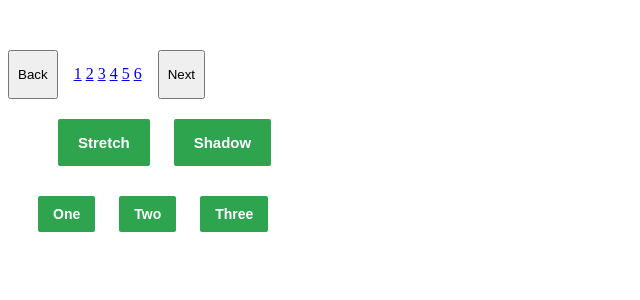
After one commit to owinoojala/crispy-computing-machine, a Django app: template templates/css-box-model.html in a window 1280 px wide. The commit adds this page. Shown: the top 300 px of the page, without its empty margins (0-640 px from the left). Run offline with Django 4.2, Linux system fonts and the light colour scheme; the template is opened without the code that fills it, so the values that code supplies are empty.

Commit message:
css box model

```diff
--- /dev/null
+++ b/templates/css-box-model.html
@@ -0,0 +1,153 @@
+<!DOCTYPE html>
+<html lang="en">
+<head>
+    <meta charset="UTF-8">
+    <meta http-equiv="X-UA-Compatible" content="IE=edge">
+    <meta name="viewport" content="width=device-width, initial-scale=1.0">
+    <title>css-box-model</title>
+    <style>
+    /*Pagination */
+        .pagination{
+            margin-top: 50px;
+        }
+        .back-btn{
+            padding: 15px 8px;
+            margin-right: 12px;
+        }
+        .next-btn{
+            padding: 15px 8px;
+            margin-left: 12px;
+        }
+
+
+    /*Stretch button*/
+        .stretch-btn{
+            background-color: rgba(46, 164, 79);
+            color: white;
+            border-radius: 2px;
+            margin-top: 20px;
+            margin-left: 50px;
+            margin-right: 10px;
+            margin-bottom: 10px;
+            padding: 15px 20px;
+            border: none;
+            font-size: 15px;
+            font-weight: bold;
+            transition: padding 0.15s, margin 0.15s;
+        }
+        .stretch-btn:hover{
+           padding: 20px 25px;
+           margin-right: 5px;
+           margin-bottom: 5px;
+           margin-left: 45px;
+           margin-top: 15px;
+        }
+    /*Shadow button*/
+        .shadow-btn{
+            background-color: rgba(46, 164, 79);
+            color: white;
+            border: none;
+            border-radius: 2px;
+            margin-top: 20px;
+            margin-left: 10px;
+            padding: 15px 20px;
+            font-size: 15px;
+            font-weight: bold;
+            transition: box-shadow 0.15s;
+        }
+        .shadow-btn:hover{
+            box-shadow: 4px 4px 1px rgba(0, 0, 0, .2);
+        }
+    /*Button labelled one*/
+        .one-btn{
+            background-color: rgba(46, 164, 79);
+            color: white;
+            border: none;
+            border-radius: 2px;
+            font-size: 14px;
+            font-weight: bold;
+            margin-right: 20px;
+            margin-top: 20px;
+            margin-left: 30px;
+            margin-right: 10px;
+            padding: 10px 15px;
+            transition: margin 0.15s, padding 0.15s;
+        }
+        .one-btn:hover{
+            padding-left: 20px;
+            padding-right: 20px;
+            margin-left: 25px;
+            margin-right: 5px;
+        }
+    /*Button labelled two*/
+        .two-btn{
+            background-color: rgba(46, 164, 79);
+            color: white;
+            border: none;
+            border-radius: 2px;
+            font-size: 14px;
+            font-weight: bold;
+            margin-right: 20px;
+            margin-top: 20px;
+            margin-right: 10px;
+            margin-left: 10px;
+            padding: 10px 15px;
+            transition: margin 0.15s, padding 0.15s;
+        }
+        .two-btn:hover{
+            padding-left: 20px;
+            padding-right: 20px;
+            margin-left: 5px;
+            margin-right: 5px;
+        }
+    /*Button labelled three*/
+        .three-btn{
+            background-color: rgba(46, 164, 79);
+            color: white;
+            border: none;
+            border-radius: 2px;
+            font-size: 14px;
+            font-weight: bold;
+            margin-right: 10px;
+            margin-top: 20px;
+            margin-left: 10px;
+            padding: 10px 15px;
+            transition: margin 0.15s, padding 0.15s;
+        }
+        .three-btn:hover{
+            padding-left: 20px;
+            padding-right: 20px;
+            margin-left: 5px;
+            margin-right: 5px;
+        }
+    </style>
+</head>
+<body>
+    <div class="pagination">
+        <button class="back-btn">Back</button>
+        <a href="#">1</a>
+        <a href="#">2</a>
+        <a href="#">3</a>
+        <a href="#">4</a>
+        <a href="#">5</a>
+        <a href="#">6</a>
+    <button class="next-btn">Next</button>
+    </div>
+    <div class="btn-class">
+        <button class="stretch-btn">
+            Stretch
+        </button>
+
+        <button class= "shadow-btn">
+            Shadow
+        </button>
+        <br>
+
+    </div>
+
+        <button class="one-btn">One</button>
+        <button class="two-btn">Two</button>
+        <button class="three-btn">Three</button>
+
+</body>
+</html>
```
Also changed, not shown: templates/css-text-styles.html (added, +17 -0 lines), templates/html-css.html (+15 -37 lines).
